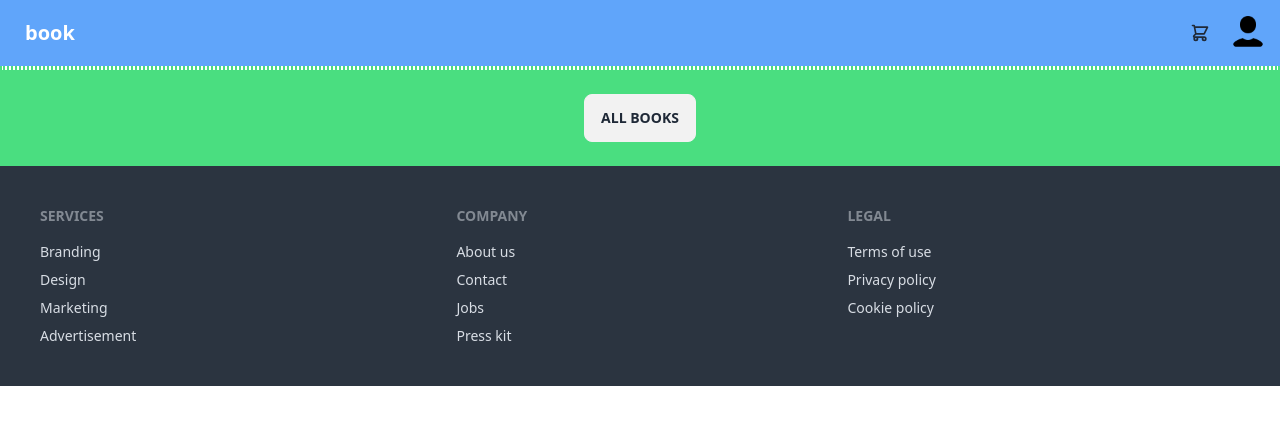
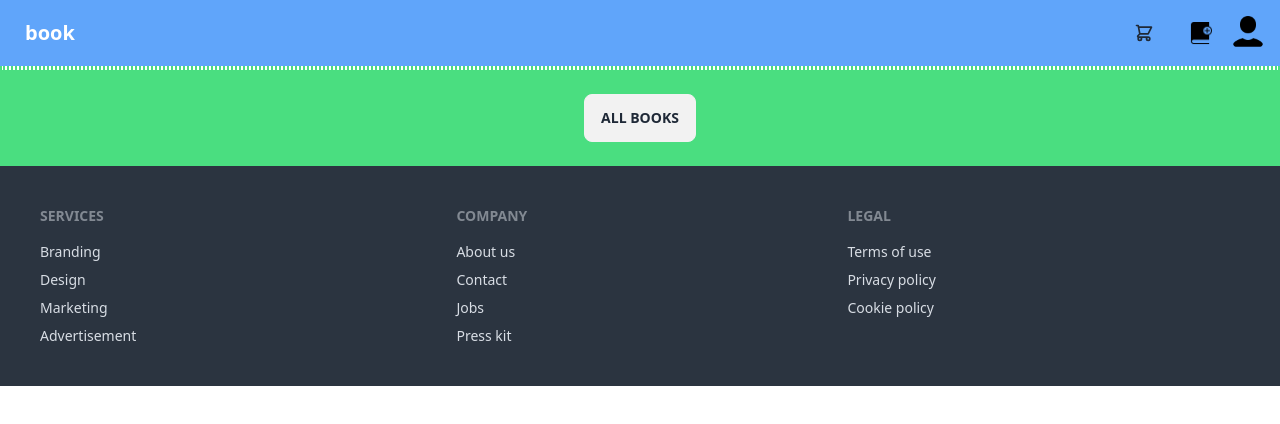
Before and after one commit to kdipto1/book-catalog-client, a React (Vite) app: page / in a window 1280 px wide. Shown: the top 424 px of the page. Built offline with nearby package versions, Linux system fonts and the light colour scheme; no server answers.

Commit message:
wishlist , reading list navigation icon added in navbar

```diff
--- a/src/components/BookDetails/BookDetailsCard.tsx
+++ b/src/components/BookDetails/BookDetailsCard.tsx
@@ -42,7 +42,7 @@ export default function BookDetailsCard({ book }: IBookDetailsCardProps) {
       const response = await wishlist(bookId).unwrap();
       toast("Book added to wishlist");
     } catch (error) {
-      toast("Wishlist error");
+      toast("Error wishlist! Book already in wishlist");
     }
   };
 
@@ -65,7 +65,7 @@ export default function BookDetailsCard({ book }: IBookDetailsCardProps) {
       const response = await readingList(bookR).unwrap();
       toast("Book added to reading list");
     } catch (error) {
-      toast("Reading list error");
+      toast("Reading list error!, Book already in reading list");
     }
   };
   return (
--- a/src/layouts/Navbar.tsx
+++ b/src/layouts/Navbar.tsx
@@ -18,7 +18,9 @@ export default function Navbar() {
       </div>
       <div className="flex-none">
         <div className="dropdown dropdown-end">
+          <div className="flex items-center space-x-2">
             <Link
+              title="wishlist"
               to="/wishlist"
               tabIndex={0}
               className="btn btn-ghost btn-circle"
@@ -41,6 +43,18 @@ export default function Navbar() {
                 {/* <span className="badge badge-sm indicator-item"></span> */}
               </div>
             </Link>
+            <Link
+              title="Reading List"
+              className="btn btn-ghost btn-circle"
+              to="/readingList"
+            >
+              <img
+                className="w-6"
+                src="/src/assets/icons8-add-book-100.png"
+                alt=""
+              />
+            </Link>
+          </div>
         </div>
         <div className="dropdown dropdown-end">
           <label tabIndex={0} className="btn btn-ghost btn-circle avatar">
```
Also changed, not shown: src/assets/icons8-add-book-100.png (added). Lines whose indentation alone changed are shown as unchanged.
